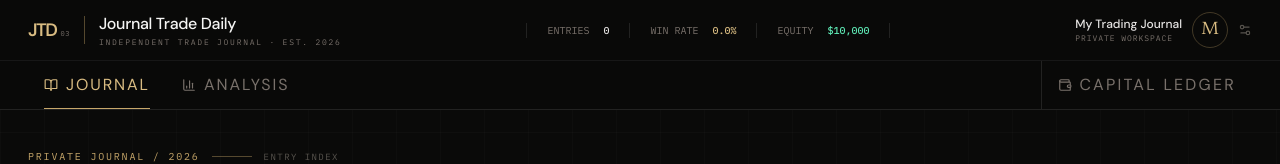
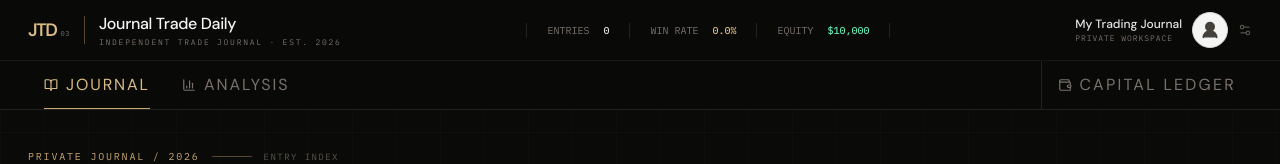
Before and after one commit to Zerokungyt/JournalTradeDairyV3, a React (Vite) app: page / in a window 1280 px wide. Shown: the top 164 px of the page. Built offline with nearby package versions, Linux system fonts and the light colour scheme.

Commit message:
refine: add neutral default profile avatar

```diff
--- a/src/components/AuthProfileModal.tsx
+++ b/src/components/AuthProfileModal.tsx
@@ -121,8 +121,8 @@ export default function AuthProfileModal({
         <div className="grid gap-0 md:grid-cols-[1.25fr_.75fr]">
           <form onSubmit={saveProfile} className="space-y-5 p-5 sm:p-7">
             <div className="flex items-center gap-4">
-              <button type="button" onClick={() => avatarInput.current?.click()} className="group relative h-24 w-24 shrink-0 overflow-hidden border border-[#c7a76a]/40 bg-[#0d0d0b]">
-                {avatar ? <img src={avatar} alt="รูปโปรไฟล์" className="h-full w-full object-cover" /> : <UserRound className="m-auto h-full w-9 text-amber-300" />}
+              <button type="button" onClick={() => avatarInput.current?.click()} className="group relative grid h-24 w-24 shrink-0 place-items-center overflow-hidden rounded-full border border-stone-300 bg-stone-100 text-stone-700 transition hover:border-white hover:bg-white">
+                {avatar ? <img src={avatar} alt="รูปโปรไฟล์" className="h-full w-full object-cover" /> : <UserRound className="h-11 w-11 fill-stone-700 stroke-stone-700" />}
                 <span className="absolute inset-x-0 bottom-0 flex items-center justify-center gap-1 bg-black/70 py-1.5 text-[10px] text-white opacity-0 transition group-hover:opacity-100"><ImagePlus className="h-3 w-3" /> เปลี่ยนรูป</span>
               </button>
               <div>
--- a/src/components/Header.tsx
+++ b/src/components/Header.tsx
@@ -1,4 +1,4 @@
-import { BarChart3, BookOpen, Settings2, Wallet } from 'lucide-react';
+import { BarChart3, BookOpen, Settings2, UserRound, Wallet } from 'lucide-react';
 import { UserProfile } from '../types';
 
 interface HeaderProps {
@@ -37,7 +37,13 @@ export default function Header({ user, activeTab, setActiveTab, onOpenProfile, o
 
         <button onClick={onOpenProfile} className="group flex items-center gap-2.5 text-left">
           <span className="hidden sm:block"><b className="block max-w-32 truncate text-xs font-medium text-stone-200">{user.displayName}</b><small className="block max-w-32 truncate font-mono text-[8px] uppercase tracking-[.12em] text-stone-500">Private workspace</small></span>
-          {user.photoURL ? <img src={user.photoURL} alt={user.displayName} className="h-9 w-9 rounded-full border border-white/15 object-cover grayscale-[20%] transition group-hover:border-[#c7a76a]/60 group-hover:grayscale-0" /> : <span className="grid h-9 w-9 place-items-center rounded-full border border-[#c7a76a]/30 font-display text-lg text-[#d9bc82]">{user.displayName.slice(0, 1).toUpperCase()}</span>}
+          {user.photoURL ? (
+            <img src={user.photoURL} alt={user.displayName} className="h-9 w-9 rounded-full border border-white/15 object-cover grayscale-[20%] transition group-hover:border-[#c7a76a]/60 group-hover:grayscale-0" />
+          ) : (
+            <span className="grid h-9 w-9 place-items-center rounded-full border border-stone-300 bg-stone-100 text-stone-700 transition group-hover:border-white group-hover:bg-white" aria-label="ยังไม่ได้ตั้งรูปโปรไฟล์">
+              <UserRound className="h-5 w-5 fill-stone-700 stroke-stone-700" />
+            </span>
+          )}
           <Settings2 className="h-3.5 w-3.5 text-stone-600 transition group-hover:text-[#c7a76a]" />
         </button>
       </div>
```
Also changed, not shown: 1 other file (tests, documents, lock files or other folders).
